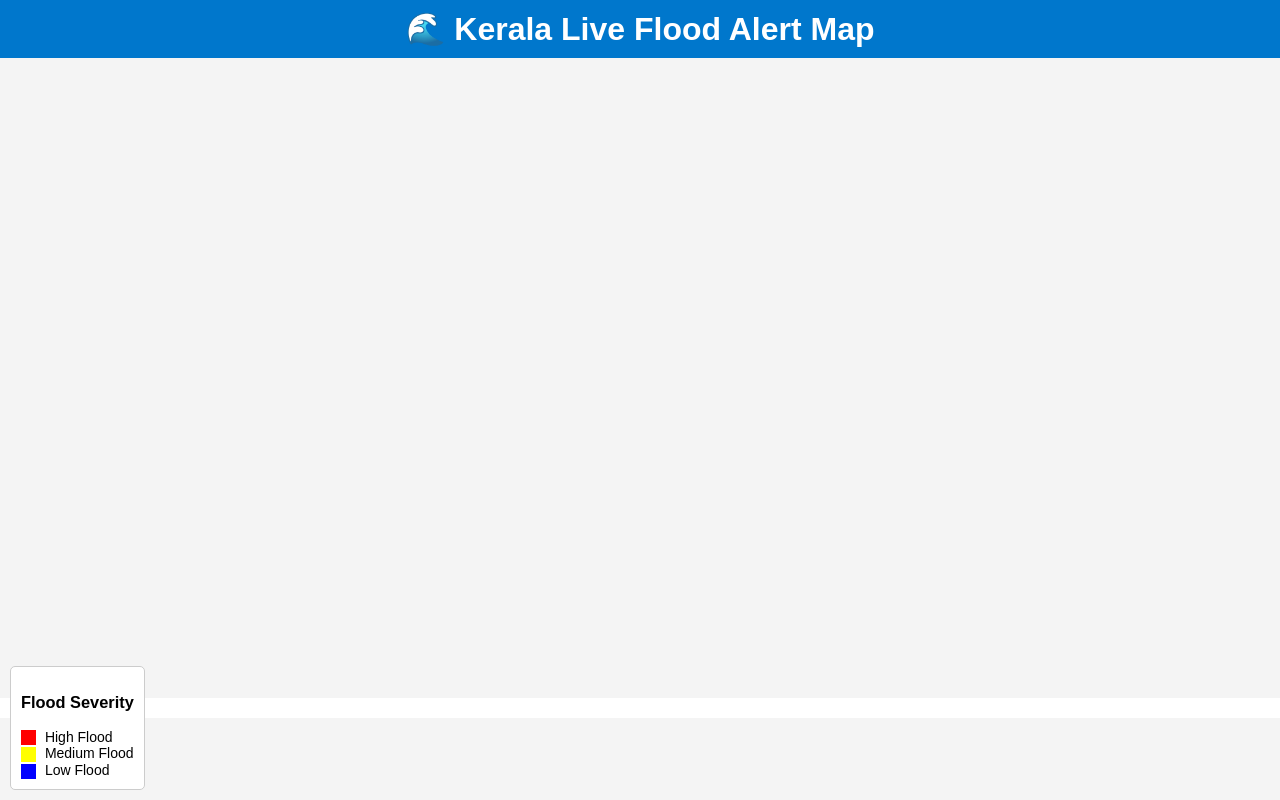
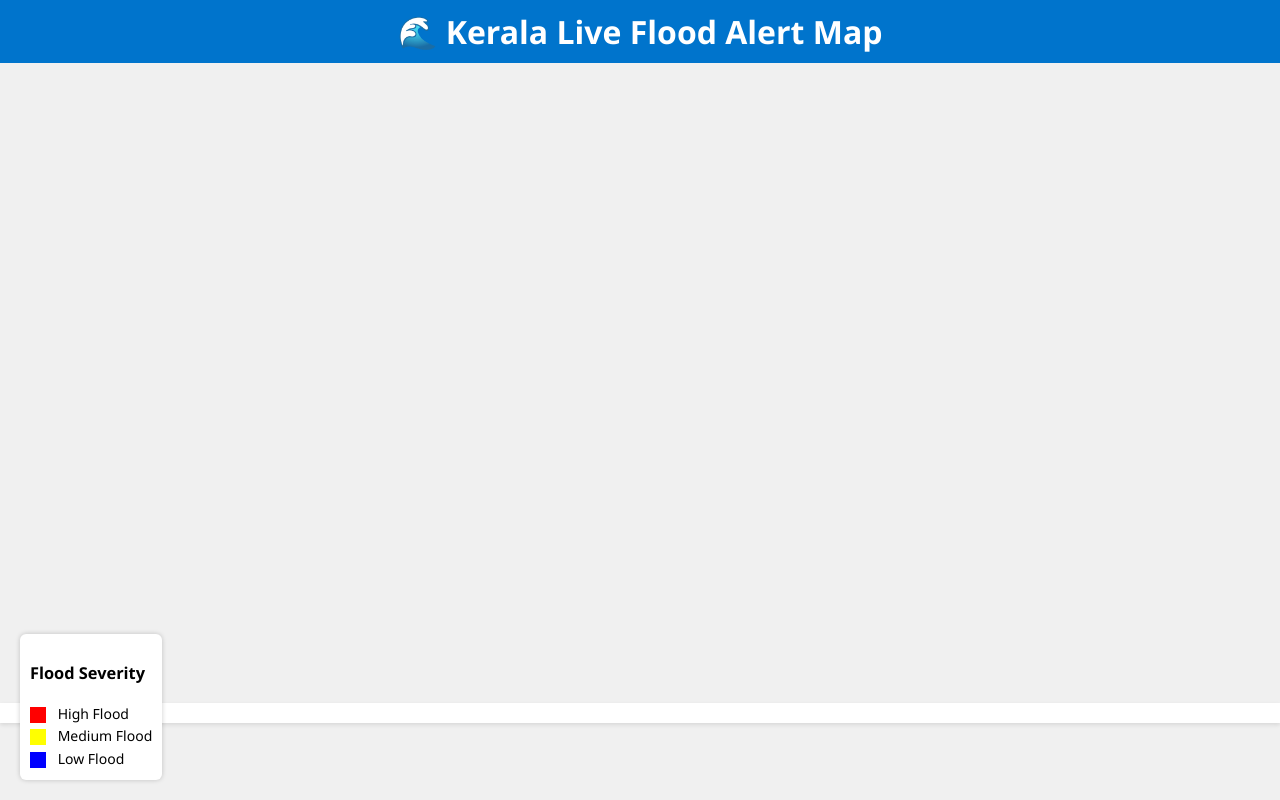
Before and after one commit to helixkali/flood-all-2, a plain HTML site: page index.html in a window 1280 px wide. Drawn offline with nearby package versions, Linux system fonts and the light colour scheme.

Commit message:
Update style.css

```diff
--- a/style.css
+++ b/style.css
@@ -1,68 +1,63 @@
 body {
-  font-family: Arial, sans-serif;
   margin: 0;
-  background: #f4f4f4;
+  font-family: "Segoe UI", sans-serif;
+  background: #f0f0f0;
 }
-
 h1 {
+  margin: 0;
+  padding: 10px;
+  background: #0074cc;
+  color: white;
   text-align: center;
-  background: #0077cc;
-  color: white;
-  padding: 10px;
-  margin: 0;
 }
-
 #map {
   height: 80vh;
   width: 100%;
 }
-
 #weather {
-  text-align: center;
-  padding: 10px;
-  background: #fff;
-  font-weight: bold;
-}
-
-#alertBox {
-  background-color: #e74c3c;
-  color: white;
   padding: 10px;
   text-align: center;
   font-weight: bold;
+  background: #fff;
+  box-shadow: 0 2px 4px rgba(0, 0, 0, 0.1);
+}
+#alertBox {
+  position: fixed;
+  top: 10px;
+  right: 10px;
+  background: #e74c3c;
+  color: #fff;
+  padding: 12px 20px;
+  border-radius: 5px;
+  font-weight: bold;
+  z-index: 9999;
   animation: pulse 1s infinite;
 }
-
 .hidden {
   display: none;
 }
-
 @keyframes pulse {
-  0% { opacity: 1; }
-  50% { opacity: 0.4; }
-  100% { opacity: 1; }
+  0%, 100% { opacity: 1; }
+  50% { opacity: 0.5; }
 }
-
 .legend {
+  position: absolute;
+  bottom: 20px;
+  left: 20px;
   background: white;
   padding: 10px;
-  border: 1px solid #ccc;
-  position: absolute;
-  bottom: 10px;
-  left: 10px;
-  z-index: 999;
+  border-radius: 6px;
+  box-shadow: 0 0 5px rgba(0,0,0,0.2);
   font-size: 14px;
-  border-radius: 5px;
+  line-height: 1.6;
 }
-
 .legend-box {
+  width: 16px;
+  height: 16px;
   display: inline-block;
-  width: 15px;
-  height: 15px;
-  margin-right: 5px;
+  margin-right: 8px;
   vertical-align: middle;
 }
-
-.red { background-color: red; }
-.yellow { background-color: yellow; }
-.blue { background-color: blue; }
+.red { background: red; }
+.yellow { background: yellow; }
+.blue { background: blue; }
```
